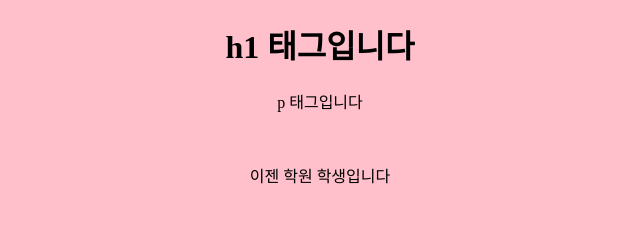
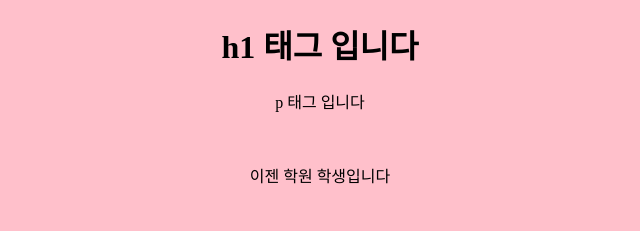
Before and after one commit to kkomi0517/ncs-assessment, a plain HTML site: page index.html in a window 1280 px wide. Shown: the top 231 px of the page, 320-960 px from the left. Drawn offline with Linux system fonts and the light colour scheme.

Commit message:
Update index.html

```diff
--- a/index.html
+++ b/index.html
@@ -6,10 +6,9 @@
     <title>ncs-assessment</title>
   <head>
     <body>
-    <h1> h1 태그입니다 </h1>
-    <p> p 태그입니다 </p> <br>
+    <h1> h1 태그 입니다 </h1>
+    <p> p 태그 입니다 </p> <br>
       <p> 이젠 학원 학생입니다 </p> <br>
       <pre> 김가람입니다 </pre>
-
     </body>
 </html>
```
